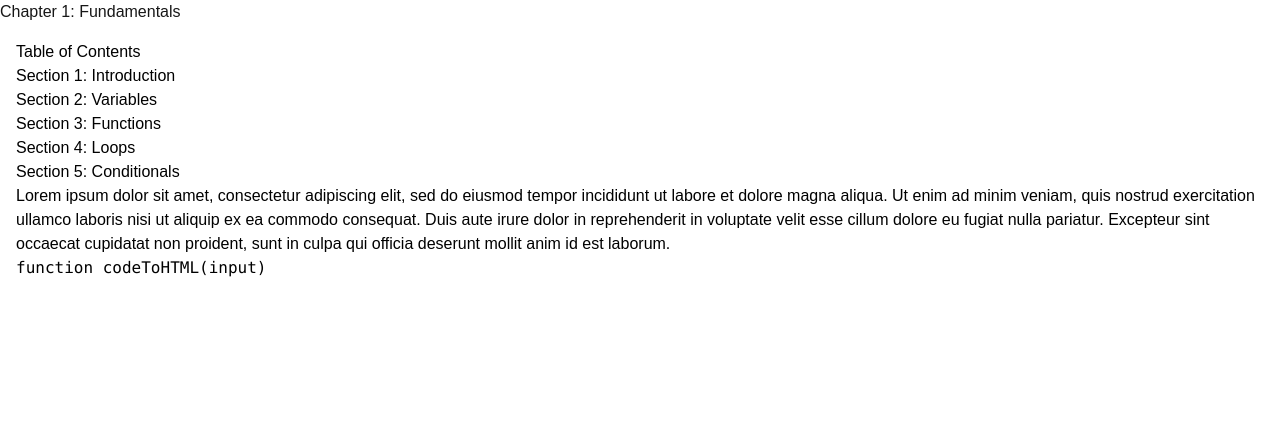
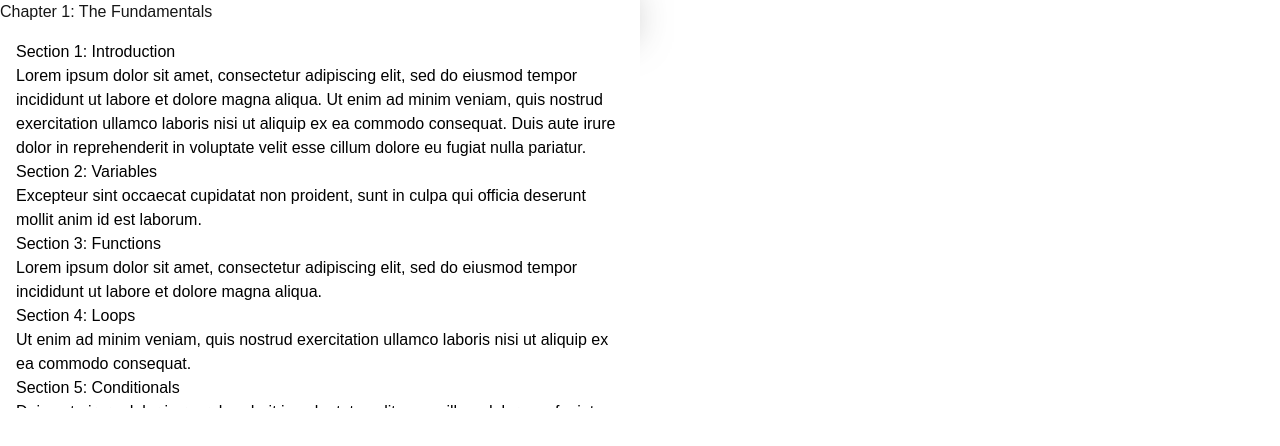
Before and after one commit to Zahraa222/DevLingo, a Next.js app in the folder devlingo/: page / in a window 1280 px wide. Shown: the top 446 px of the page. Built offline with nearby package versions, Linux system fonts and the light colour scheme.

Commit message:
Refactored the chapter_side component to use hooks and added navigation buttons to go to the next and previous chapters.

```diff
--- a/devlingo/app/components/chapter_side.js
+++ b/devlingo/app/components/chapter_side.js
@@ -1,26 +1,43 @@
-import React from 'react'
+"use client"
+import React, { useState } from 'react'
+import { chapters } from "./chapters"
 
 function Chapter_side() {
-  return (
-    <div>
-        <h1 className='shadow-custom'>Chapter 1: Fundamentals</h1>
-        <div className='bg-white text-black p-4'>
-            <h2>Table of Contents</h2>
-            <ul>
-                <li>Section 1: Introduction</li>
-                <li>Section 2: Variables</li>
-                <li>Section 3: Functions</li>
-                <li>Section 4: Loops</li>
-                <li>Section 5: Conditionals</li>
-            </ul>
-            <p>Lorem ipsum dolor sit amet, consectetur adipiscing elit, sed do eiusmod tempor incididunt ut labore et dolore magna aliqua. Ut enim ad minim veniam, quis nostrud exercitation ullamco laboris nisi ut aliquip ex ea commodo consequat. Duis aute irure dolor in reprehenderit in voluptate velit esse cillum dolore eu fugiat nulla pariatur. Excepteur sint occaecat cupidatat non proident, sunt in culpa qui officia deserunt mollit anim id est laborum.
-            </p>
-            <code>
-            function codeToHTML(input)
-            </code>
+    const [currentChapterIndex, setCurrentChapterIndex] = useState(0);
+
+    const handleNextChapter = () => {
+        if (currentChapterIndex < chapters.length - 1) {
+            setCurrentChapterIndex(currentChapterIndex + 1);
+        }
+    };
+
+    const handlePrevChapter = () => {
+        if (currentChapterIndex > chapters.length - 1) {
+            setCurrentChapterIndex(currentChapterIndex - 1);
+        }
+    };
+
+    const currentChapter = chapters[currentChapterIndex] || { title: 'Unknown', sections: [] };
+
+    return (
+        <div className='w-1/2 float-left'>
+            <h1 className='shadow-custom'>{currentChapter.title}</h1>
+            <div className='bg-white text-black p-4 overflow-y-auto max-h-96'>
+                {currentChapter.sections.map((section, index) => (
+                    <div key={index}>
+                        <h4>{section.title}</h4>
+                        <p>{section.content}</p>
+                    </div>
+                ))}
+                <button onClick={handleNextChapter} disabled={currentChapterIndex >= chapters.length - 1}>
+                    Back
+                </button>
+                <button onClick={handlePrevChapter} disabled={currentChapterIndex >= chapters.length - 1}>
+                    Next
+                </button>
+            </div>
         </div>
-    </div>
-  )
+    );
 }
 
-export default Chapter_side
+export default Chapter_side;
--- /dev/null
+++ b/devlingo/app/components/chapters.js
@@ -0,0 +1,61 @@
+export const chapters = [
+    {
+        title: "Chapter 1: The Fundamentals",
+        sections: [
+            {
+                title: "Section 1: Introduction",
+                content: "Lorem ipsum dolor sit amet, consectetur adipiscing elit, sed do eiusmod tempor incididunt ut labore et dolore magna aliqua. Ut enim ad minim veniam, quis nostrud exercitation ullamco laboris nisi ut aliquip ex ea commodo consequat. Duis aute irure dolor in reprehenderit in voluptate velit esse cillum dolore eu fugiat nulla pariatur."
+            },
+            {
+                title: "Section 2: Variables",
+                content: "Excepteur sint occaecat cupidatat non proident, sunt in culpa qui officia deserunt mollit anim id est laborum."
+            },
+            {
+                title: "Section 3: Functions",
+                content: "Lorem ipsum dolor sit amet, consectetur adipiscing elit, sed do eiusmod tempor incididunt ut labore et dolore magna aliqua."
+            },
+            {
+                title: "Section 4: Loops",
+                content: "Ut enim ad minim veniam, quis nostrud exercitation ullamco laboris nisi ut aliquip ex ea commodo consequat."
+            },
+            {
+                title: "Section 5: Conditionals",
+                content: "Duis aute irure dolor in reprehenderit in voluptate velit esse cillum dolore eu fugiat nulla pariatur."
+            }
+        ]
+    },
+    {
+        title: "Chapter 2: Advanced Topics",
+        sections: [
+            {
+                title: "Section 1: Objects",
+                content: "Lorem ipsum dolor sit amet, consectetur adipiscing elit, sed do eiusmod tempor incididunt ut labore et dolore magna aliqua."
+            },
+            {
+                title: "Section 2: Arrays",
+                content: "Ut enim ad minim veniam, quis nostrud exercitation ullamco laboris nisi ut aliquip ex ea commodo consequat."
+            },
+            {
+                title: "Section 3: Classes",
+                content: "Duis aute irure dolor in reprehenderit in voluptate velit esse cillum dolore eu fugiat nulla pariatur."
+            }
+        ]
+    },
+    {
+        title: "Chapter 3: Expert Techniques",
+        sections: [
+            {
+                title: "Section 1: Asynchronous Programming",
+                content: "Lorem ipsum dolor sit amet, consectetur adipiscing elit, sed do eiusmod tempor incididunt ut labore et dolore magna aliqua."
+            },
+            {
+                title: "Section 2: Error Handling",
+                content: "Ut enim ad minim veniam, quis nostrud exercitation ullamco laboris nisi ut aliquip ex ea commodo consequat."
+            },
+            {
+                title: "Section 3: Performance Optimization",
+                content: "Duis aute irure dolor in reprehenderit in voluptate velit esse cillum dolore eu fugiat nulla pariatur."
+            }
+        ]
+    }
+];
--- a/devlingo/app/page.js
+++ b/devlingo/app/page.js
@@ -2,6 +2,8 @@ import Chapter_side from "./components/chapter_side";
 
 export default function Home() {
   return (
-    <Chapter_side/>
+    <div className="bg-white">
+      <Chapter_side/>
+    </div>
   );
 }
```
